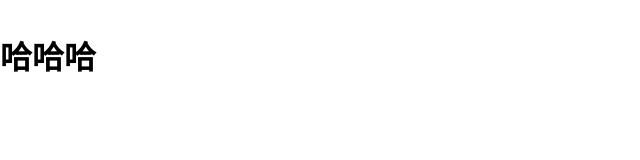
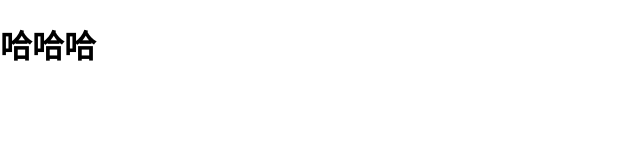
Before and after one commit to asaogege/001, a plain HTML site: page new.html in a window 1280 px wide. Shown: the whole page, without its empty margins (0-640 px from the left). Drawn offline with Linux system fonts and the light colour scheme.

Commit message:
Update new.html

```diff
--- a/new.html
+++ b/new.html
@@ -12,7 +12,7 @@
   </head>
   <body>
     <h1>
-      <p>哈哈哈</p>
+    哈哈哈
     </h1>
   </body>
 </html>
```
